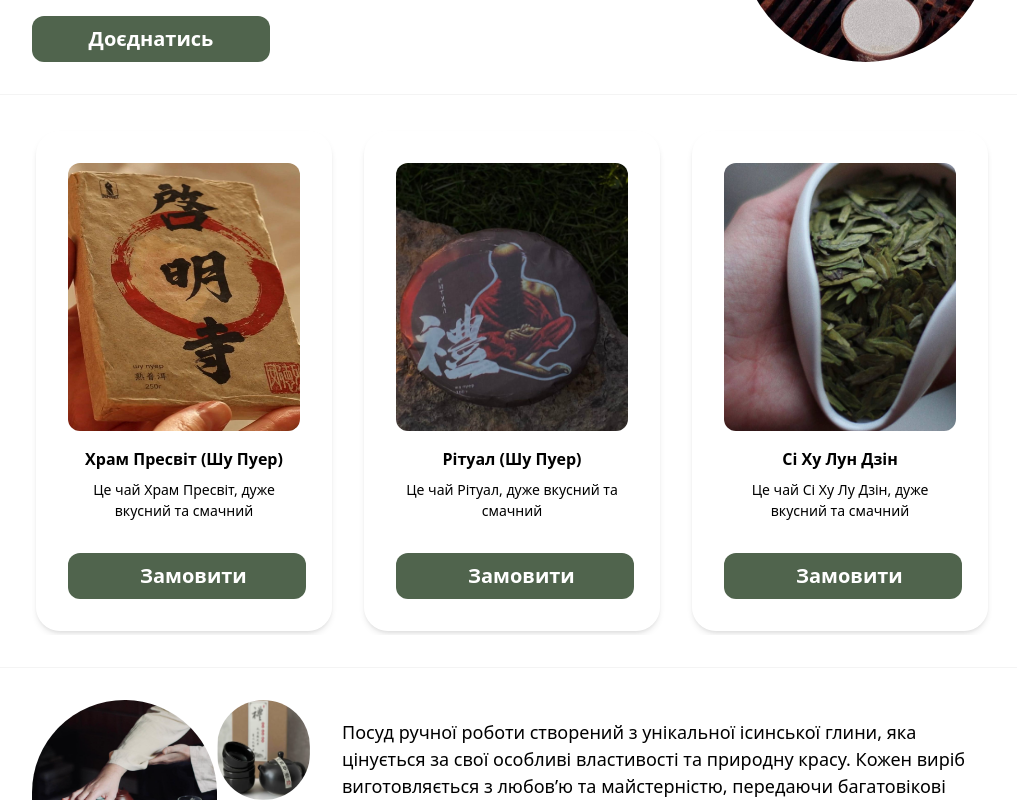
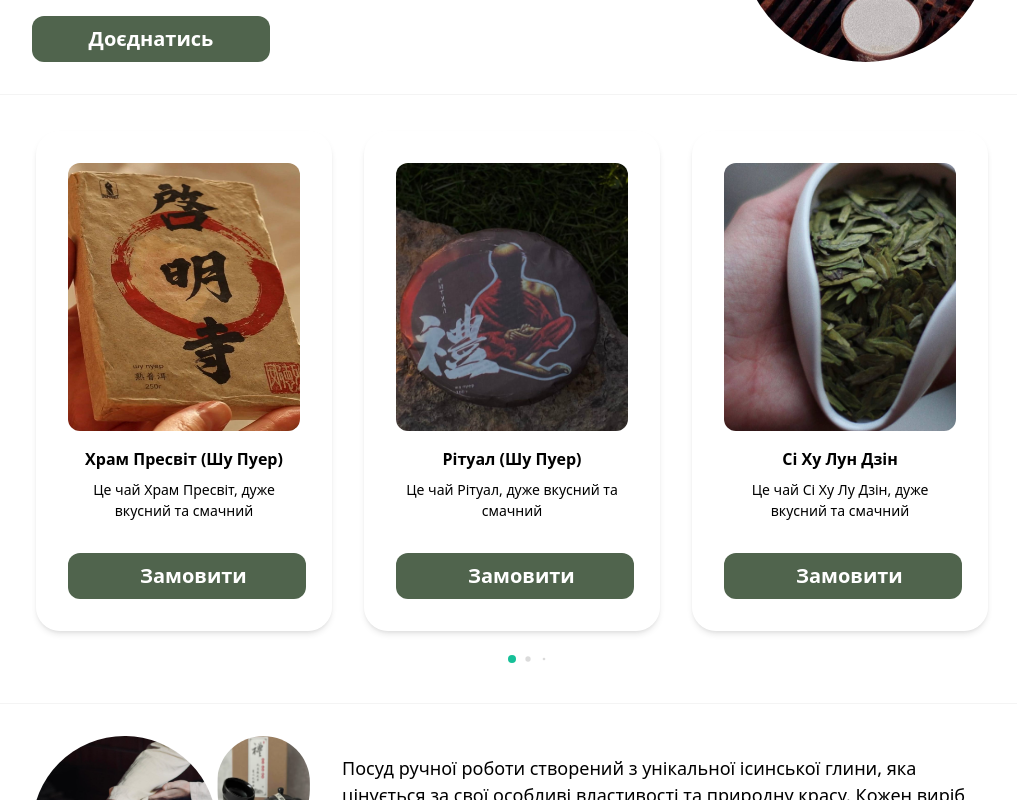
Before and after one commit to VladAntonov95/tea-master, a Next.js app: page / in a window 1280 px wide. Shown: the part 540-1340 px from the top of the page, without its empty margins (128-1145 px from the left). Built offline with nearby package versions, Linux system fonts and the light colour scheme.

Commit message:
feat/ add tea swiper pagination

```diff
--- a/src/sections/Tea/Swiper.jsx
+++ b/src/sections/Tea/Swiper.jsx
@@ -6,10 +6,11 @@ import Button from "@/components/Button/Button";
 
 // import swiper
 import { Swiper, SwiperSlide } from "swiper/react";
-import { Autoplay } from "swiper/modules";
+import { Autoplay, Pagination } from "swiper/modules";
 
 // Import Swiper styles
 import "swiper/css";
+import "swiper/css/pagination";
 import "./swiper.css";
 
 // import tea base
@@ -26,7 +27,11 @@ const TeaSwiper = () => {
         delay: 8000,
         disableOnInteraction: false,
       }}
-      modules={[Autoplay]}
+      pagination={{
+        clickable: true,
+        dynamicBullets: true,
+      }}
+      modules={[Autoplay, Pagination]}
       breakpoints={{
         0: {
           slidesPerView: 1,
--- a/src/sections/Tea/swiper.css
+++ b/src/sections/Tea/swiper.css
@@ -1,3 +1,14 @@
 .swiper {
   padding: 4px;
+  padding-bottom: 40px;
 }
+
+.swiper-pagination-bullet {
+  background-color: #ccc;
+  opacity: 0.7;
+}
+
+.swiper-pagination-bullet-active {
+  background-color: #16c098;
+  opacity: 1;
+}
```
